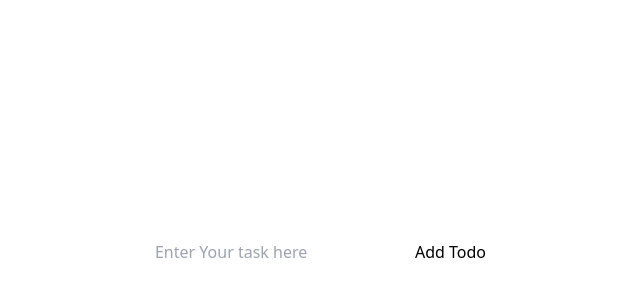
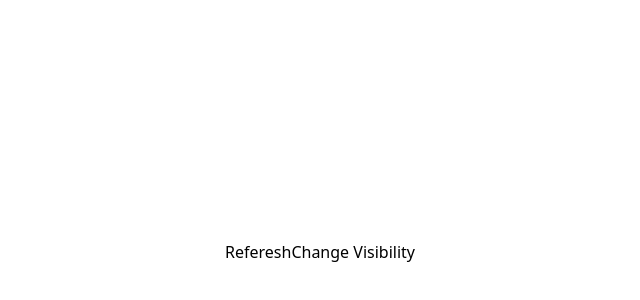
Before and after one commit to ahsaanjee045/10-react-basic, a React (Vite) app: page / in a window 1280 px wide. Shown: the part 148-448 px from the top of the page, without its empty margins (320-960 px from the left). Built offline with nearby package versions, Linux system fonts and the light colour scheme.

Commit message:
lifecycle methods

```diff
--- a/src/App.jsx
+++ b/src/App.jsx
@@ -1,14 +1,18 @@
-import React from "react";
-import Listing from "./components/Listing";
-import TodoList from "./components/Todos/TodoList";
-import Button from "./components/Button";
+import React, { useState } from "react";
+
 import { Toaster } from "react-hot-toast";
+import Products from "./components/LifeCycle/Products";
 
 const App = () => {
+    const [visible, setVisible] = useState(true);
+
     return (
-        <div className="App">
+        <div  className="h-[1500px] App">
             <Toaster />
-            <TodoList />
+            {visible ? <Products /> : null}
+            <button onClick={() => setVisible(!visible)}>
+                Change Visibility
+            </button>
         </div>
     );
 };
--- /dev/null
+++ b/src/components/LifeCycle/Products.jsx
@@ -0,0 +1,20 @@
+import React, { useEffect, useState } from "react";
+
+const Products = () => {
+    const [count, setCount] = useState(0);
+    const [products, setProducts] = useState([]);
+
+    useEffect(() => {
+        // mounting
+        //updation
+    }, []);
+
+    return (
+        <div>
+            {/* {JSON.stringify(products)} */}
+            <button onClick={() => setCount(count + 1)}>Referesh</button>
+        </div>
+    );
+};
+
+export default Products;
```
Also changed, not shown: src/components/LifeCycle/Effect.jsx (added, +59 -0 lines).
